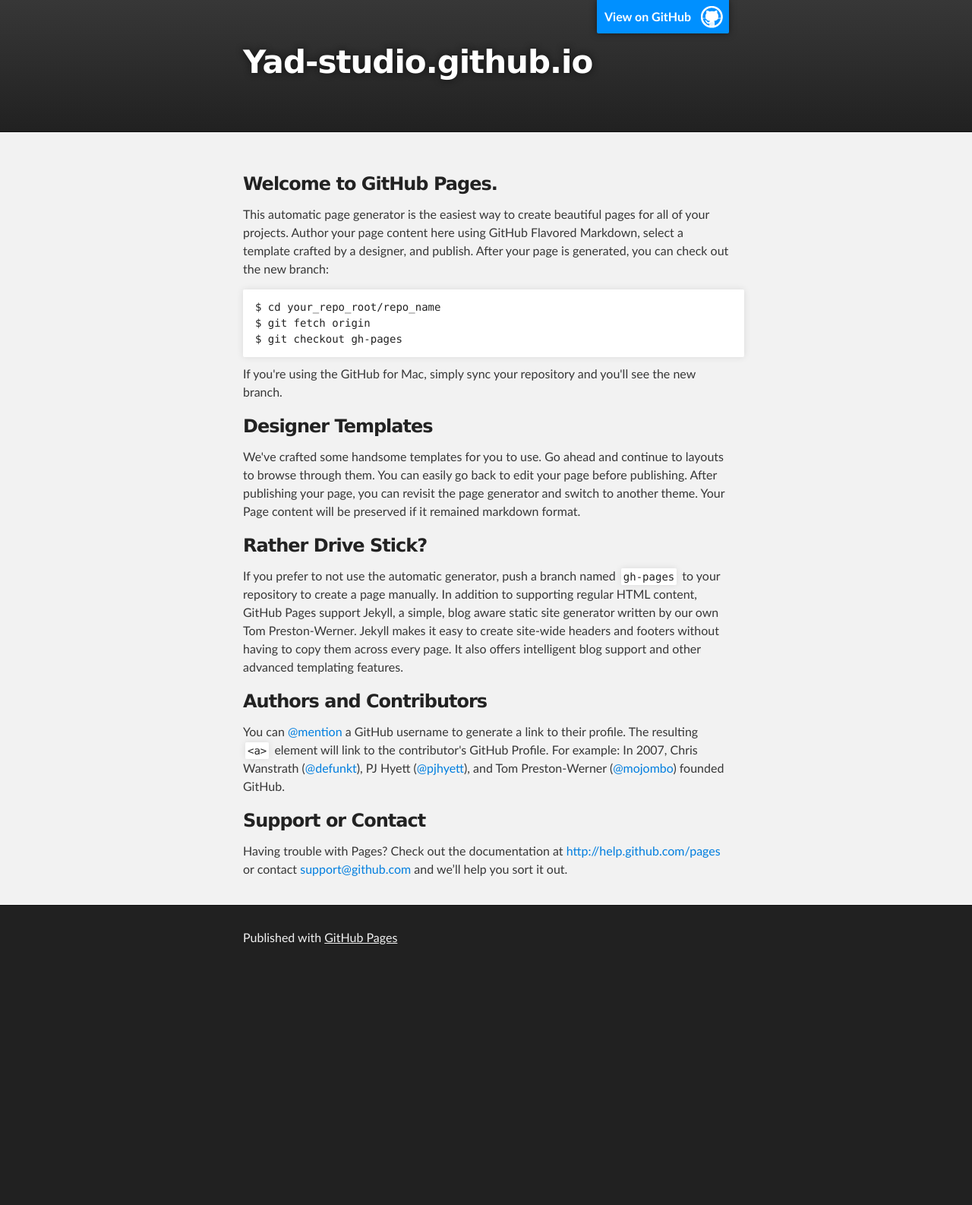
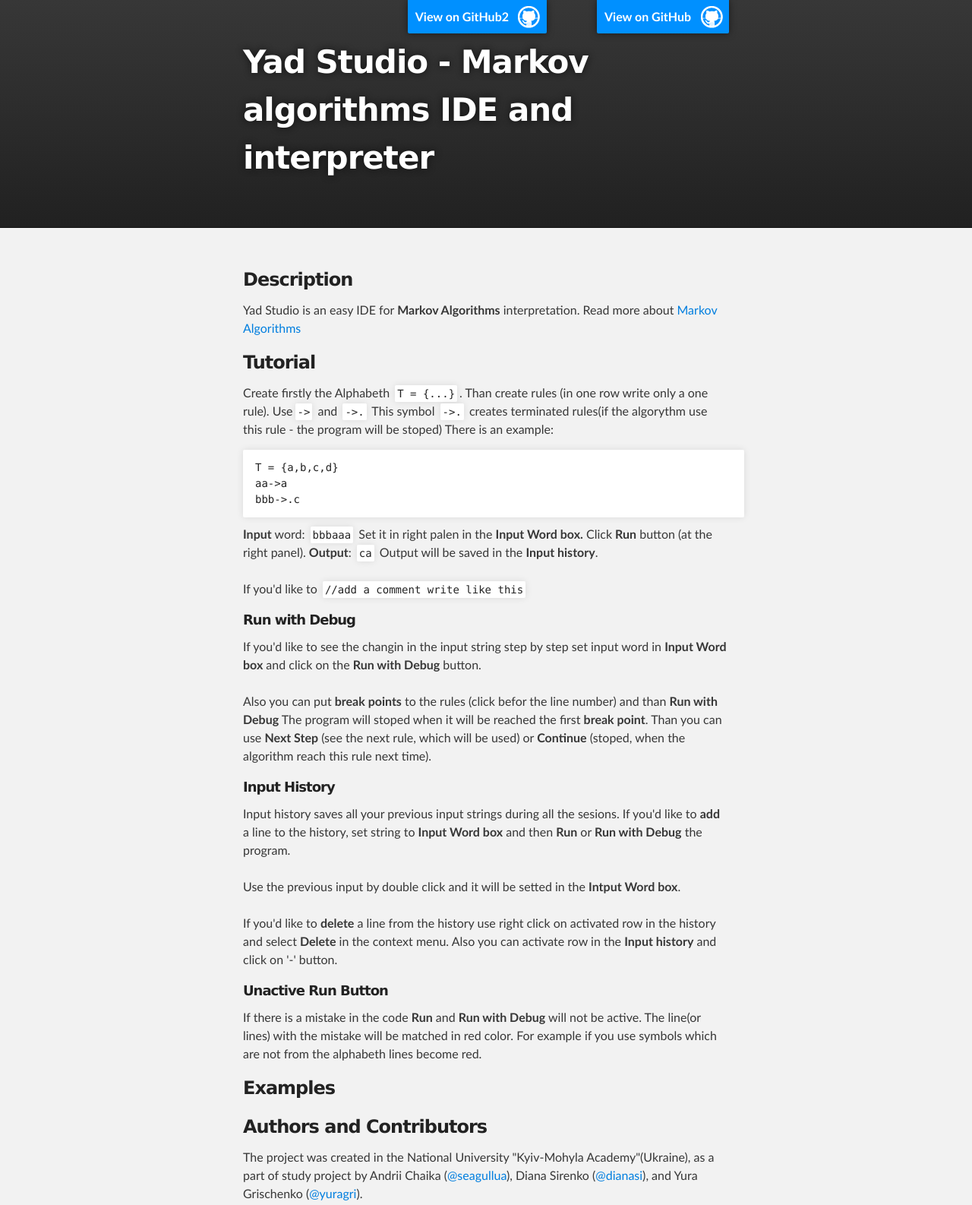
Before and after one commit to Yad-Studio/Yad-Studio.github.io, a plain HTML site: page index.html in a window 1280 px wide. Shown: the top 1586 px of the page at 76% size. Before the commit the page ends 1281 px from the top, so only its background shows below. Drawn offline with Linux system fonts and the light colour scheme.

Commit message:
create site - base

```diff
--- a/index.html
+++ b/index.html
@@ -8,7 +8,7 @@
 
     <link rel="stylesheet" type="text/css" media="screen" href="stylesheets/stylesheet.css">
 
-    <title>Yad-studio.github.io</title>
+    <title>Yad Studio - Markov algorithms IDE and interpreter</title>
   </head>
 
   <body>
@@ -17,8 +17,9 @@
     <div id="header_wrap" class="outer">
         <header class="inner">
           <a id="forkme_banner" href="https://github.com/Yad-Studio">View on GitHub</a>
+		  <a id="forkme_banner2" href="https://github.com/Yad-Studio">View on GitHub2</a>
 
-          <h1 id="project_title">Yad-studio.github.io</h1>
+          <h1 id="project_title">Yad Studio - Markov algorithms IDE and interpreter</h1>
           <h2 id="project_tagline"></h2>
 
         </header>
@@ -28,43 +29,82 @@
     <div id="main_content_wrap" class="outer">
       <section id="main_content" class="inner">
         <h3>
-<a name="welcome-to-github-pages" class="anchor" href="#welcome-to-github-pages"><span class="octicon octicon-link"></span></a>Welcome to GitHub Pages.</h3>
+<a name="description" class="anchor" href="#description"><span class="octicon octicon-link"></span></a>Description</h3>
 
-<p>This automatic page generator is the easiest way to create beautiful pages for all of your projects. Author your page content here using GitHub Flavored Markdown, select a template crafted by a designer, and publish. After your page is generated, you can check out the new branch:</p>
-
-<pre><code>$ cd your_repo_root/repo_name
-$ git fetch origin
-$ git checkout gh-pages
-</code></pre>
-
-<p>If you're using the GitHub for Mac, simply sync your repository and you'll see the new branch.</p>
+<p>Yad Studio is an easy IDE for <strong>Markov Algorithms</strong> interpretation.
+ Read more about <a href="http://en.wikipedia.org/wiki/Markov_algorithm" target="_blank">Markov Algorithms</a>
+</p>
 
 <h3>
-<a name="designer-templates" class="anchor" href="#designer-templates"><span class="octicon octicon-link"></span></a>Designer Templates</h3>
+<a name="tutorial" class="anchor" href="#tutorial"><span class="octicon octicon-link"></span></a>Tutorial</h3>
 
-<p>We've crafted some handsome templates for you to use. Go ahead and continue to layouts to browse through them. You can easily go back to edit your page before publishing. After publishing your page, you can revisit the page generator and switch to another theme. Your Page content will be preserved if it remained markdown format.</p>
+<p>Create firstly the Alphabeth <code>T = {...}</code>.
+ Than create rules (in one row write only a one rule). Use<code>-></code> and <code>->.</code> This symbol <code>->.</code>
+ creates terminated rules(if the algorythm use this rule - the program will be stoped)
+ There is an example:</p>
+<pre><code>T = {a,b,c,d}
+aa->a
+bbb->.c
+</code></pre>
+<p><strong>Input</strong> word: <code>bbbaaa</code> Set it in right palen in the <strong>Input Word box.</strong>
+Click <strong>Run</strong> button (at the right panel).
+<strong>Output</strong>: <code>ca</code> Output will be saved in the <strong>Input history</strong>.<br><br>
+If you'd like to <code>//add a comment write like this</code>
+</p>
+
+
+<h5>
+<a name="run-debug" class="anchor" href="#run-debug"><span class="octicon octicon-link"></span></a>Run with Debug</h5>
+<p>If you'd like to see the changin in the input string step by step set input word in <strong>Input Word box</strong> and
+click on the <strong>Run with Debug</strong> button.<br><br>
+Also you can put <strong>break points</strong> to the rules (click befor the line number) and than <strong>Run with Debug</strong>
+The program will stoped when it will be reached the first <strong>break point</strong>. Than you can use <strong>Next Step</strong>
+(see the next rule, which will be used) or <strong>Continue</strong> (stoped, when the algorithm reach this rule next time).
+</p>
+
+<h5>
+<a name="input-history" class="anchor" href="#input-history"><span class="octicon octicon-link"></span></a>Input History</h5>
+<p>Input history saves all your previous input strings during all the sesions.
+If you'd like to <strong>add</strong> a line to the history, set string to <strong>Input Word box</strong>
+and then <strong>Run</strong> or <strong>Run with Debug</strong> the program.<br><br>
+
+Use the previous input by double click and it will be setted in the <strong>Intput Word box</strong>.<br><br>
+
+If you'd like to <strong>delete</strong> a line from the history use right click on activated row in the history and select
+<strong>Delete</strong> in the context menu. Also you can activate row in the <strong>Input history</strong> and click on '-' button.
+</p>
+
+
+<h5>
+<a name="unactive-run" class="anchor" href="#unactive-run"><span class="octicon octicon-link"></span></a>Unactive Run Button</h5>
+<p>If there is a mistake in the code <strong>Run</strong> and <strong>Run with Debug</strong> will not be active.
+The line(or lines) with the mistake will be matched in red color. For example if you use symbols which are not
+from the alphabeth lines become red.
+</p>
 
 <h3>
-<a name="rather-drive-stick" class="anchor" href="#rather-drive-stick"><span class="octicon octicon-link"></span></a>Rather Drive Stick?</h3>
-
-<p>If you prefer to not use the automatic generator, push a branch named <code>gh-pages</code> to your repository to create a page manually. In addition to supporting regular HTML content, GitHub Pages support Jekyll, a simple, blog aware static site generator written by our own Tom Preston-Werner. Jekyll makes it easy to create site-wide headers and footers without having to copy them across every page. It also offers intelligent blog support and other advanced templating features.</p>
+<a name="examples" class="anchor" href="#examples"><span class="octicon octicon-link"></span></a>Examples</h3>
+<p>
+</p>
 
 <h3>
 <a name="authors-and-contributors" class="anchor" href="#authors-and-contributors"><span class="octicon octicon-link"></span></a>Authors and Contributors</h3>
+<p>The project was created in the National University "Kyiv-Mohyla Academy"(Ukraine), as a part of study project by Andrii Chaika (<a href="https://github.com/seagullua" class="user-mention">@seagullua</a>), Diana Sirenko (<a href="https://github.com/dianasi" class="user-mention">@dianasi</a>), and Yura Grischenko (<a href="https://github.com/yuragri" class="user-mention">@yuragri</a>).</p>
 
-<p>You can <a href="https://github.com/blog/821" class="user-mention">@mention</a> a GitHub username to generate a link to their profile. The resulting <code>&lt;a&gt;</code> element will link to the contributor's GitHub Profile. For example: In 2007, Chris Wanstrath (<a href="https://github.com/defunkt" class="user-mention">@defunkt</a>), PJ Hyett (<a href="https://github.com/pjhyett" class="user-mention">@pjhyett</a>), and Tom Preston-Werner (<a href="https://github.com/mojombo" class="user-mention">@mojombo</a>) founded GitHub.</p>
 
 <h3>
-<a name="support-or-contact" class="anchor" href="#support-or-contact"><span class="octicon octicon-link"></span></a>Support or Contact</h3>
+<a name="support-or-contact" class="anchor" href="#support-or-contact"><span class="octicon octicon-link"></span></a>Support and Contact</h3>
 
-<p>Having trouble with Pages? Check out the documentation at <a href="http://help.github.com/pages">http://help.github.com/pages</a> or contact <a href="mailto:support@github.com">support@github.com</a> and we’ll help you sort it out.</p>
+<!--Check out the documentation at <a href="http://help.github.com/pages">http://help.github.com/pages</a>-->
+<p>Having trouble with Yad Studio? Contact <a href="mailto:yad.studio.pro@gmail.com">yad.studio.pro@gmail.com</a> and we’ll help you to solve your problems.</p>
       </section>
     </div>
 
     <!-- FOOTER  -->
+	<!-- <a href="http://pages.github.com"> -->
     <div id="footer_wrap" class="outer">
       <footer class="inner">
-        <p>Published with <a href="http://pages.github.com">GitHub Pages</a></p>
+        <p>Yad Studio - Markov algorithms IDE and interpreter © 2014</a></p>
       </footer>
     </div>
 
--- a/stylesheets/stylesheet.css
+++ b/stylesheets/stylesheet.css
@@ -284,6 +284,21 @@ Full-Width Styles
   border-bottom-right-radius: 2px;
 }
 
+#forkme_banner2 {
+  display: block;
+  position: absolute;
+  top:0;
+  right: 250px;
+  z-index: 10;
+  padding: 10px 50px 10px 10px;
+  color: #fff;
+  background: url('../images/blacktocat.png') #0090ff no-repeat 95% 50%;
+  font-weight: 700;
+  box-shadow: 0 0 10px rgba(0,0,0,.5);
+  border-bottom-left-radius: 2px;
+  border-bottom-right-radius: 2px;
+}
+
 #header_wrap {
   background: #212121;
   background: -moz-linear-gradient(top, #373737, #212121);
```
